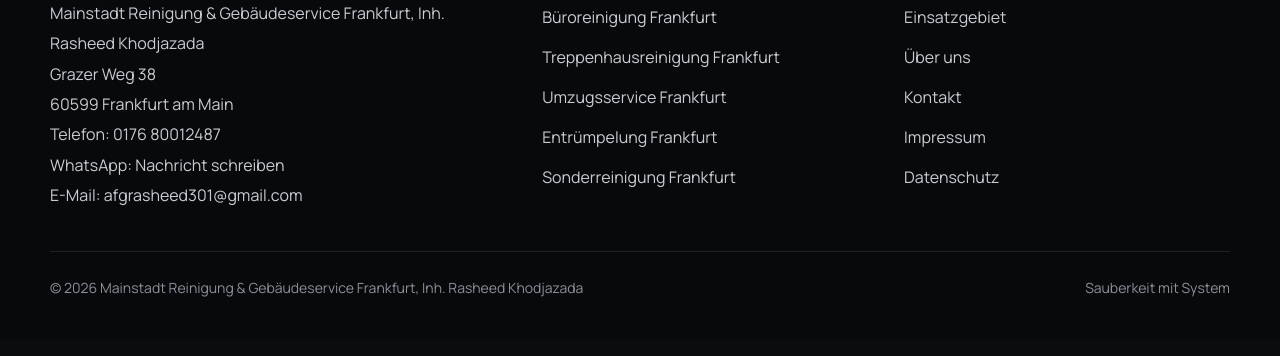
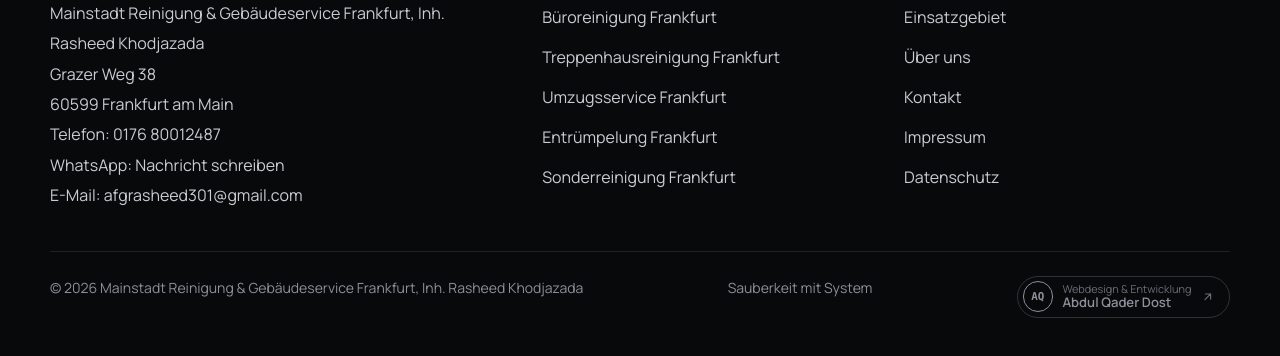
Before and after one commit to abeddost/Skyline-Service-, an Astro site in the folder website/: page /angebot in a window 1280 px wide. Shown: the part 2042-2398 px from the top of the page. Built offline with nearby package versions, Linux system fonts and the light colour scheme; Astro itself is replaced by a stand-in of ours; a web font is replaced by a local one.

Commit message:
Add designer credit badge to the footer
A small badge links to the portfolio of Abdul Qader Dost, who designed
and built this site. It takes the footer's own text colour, and the link
carries a ?ref= tag so visits from this site show up in the statistics.

Co-Authored-By: Claude Opus 5.5 <noreply@anthropic.com>

```diff
--- /dev/null
+++ b/website/src/components/DesignerCredit.astro
@@ -0,0 +1,22 @@
+---
+/**
+ * Designer credit: a small badge that links to the portfolio of Abdul Qader Dost,
+ * who designed and built this website. It takes the surrounding text colour.
+ */
+interface Props { site: string; label?: string }
+const { site, label = "Webdesign & Entwicklung" } = Astro.props;
+---
+<a
+  href={`https://abeddost.vercel.app/?ref=${site}`}
+  target="_blank"
+  rel="noopener noreferrer"
+  style="display:inline-flex;align-items:center;gap:0.6rem;padding:0.3rem 0.9rem 0.3rem 0.3rem;border-radius:999px;border:1px solid color-mix(in srgb, currentColor 30%, transparent);color:inherit;text-decoration:none;line-height:1.2;text-align:left;"
+>
+  <span aria-hidden="true" style="display:inline-flex;align-items:center;justify-content:center;width:1.9rem;height:1.9rem;flex-shrink:0;border-radius:999px;border:1px solid currentColor;font-family:ui-monospace,SFMono-Regular,Menlo,monospace;font-size:0.68rem;font-weight:700;">AQ</span>
+  <span style="display:inline-flex;flex-direction:column;">
+    <span style="font-size:0.68rem;opacity:0.75;">{label}</span>
+    <span style="font-size:0.82rem;font-weight:600;">Abdul Qader Dost</span>
+  </span>
+  <svg viewBox="0 0 24 24" fill="none" stroke="currentColor" stroke-width="2" stroke-linecap="round" stroke-linejoin="round" aria-hidden="true" style="width:0.85rem;height:0.85rem;flex-shrink:0;opacity:0.75;"><path d="M7 17 17 7M8 7h9v9" /></svg>
+  <span style="position:absolute;width:1px;height:1px;overflow:hidden;clip:rect(0 0 0 0);white-space:nowrap;">(öffnet in neuem Tab)</span>
+</a>
--- a/website/src/components/Footer.astro
+++ b/website/src/components/Footer.astro
@@ -1,4 +1,5 @@
 ---
+import DesignerCredit from "./DesignerCredit.astro";
 import Logo from './Logo.astro';
 import { business, whatsappLink, mailLink } from '../config';
 import { services } from '../data/services';
@@ -47,6 +48,7 @@ const year = new Date().getFullYear();
     <div class="footer__bottom">
       <span>© {year} {business.legalName}</span>
       <span>{business.claim}</span>
+      <DesignerCredit site="skyline-service" />
     </div>
   </div>
 </footer>
```
